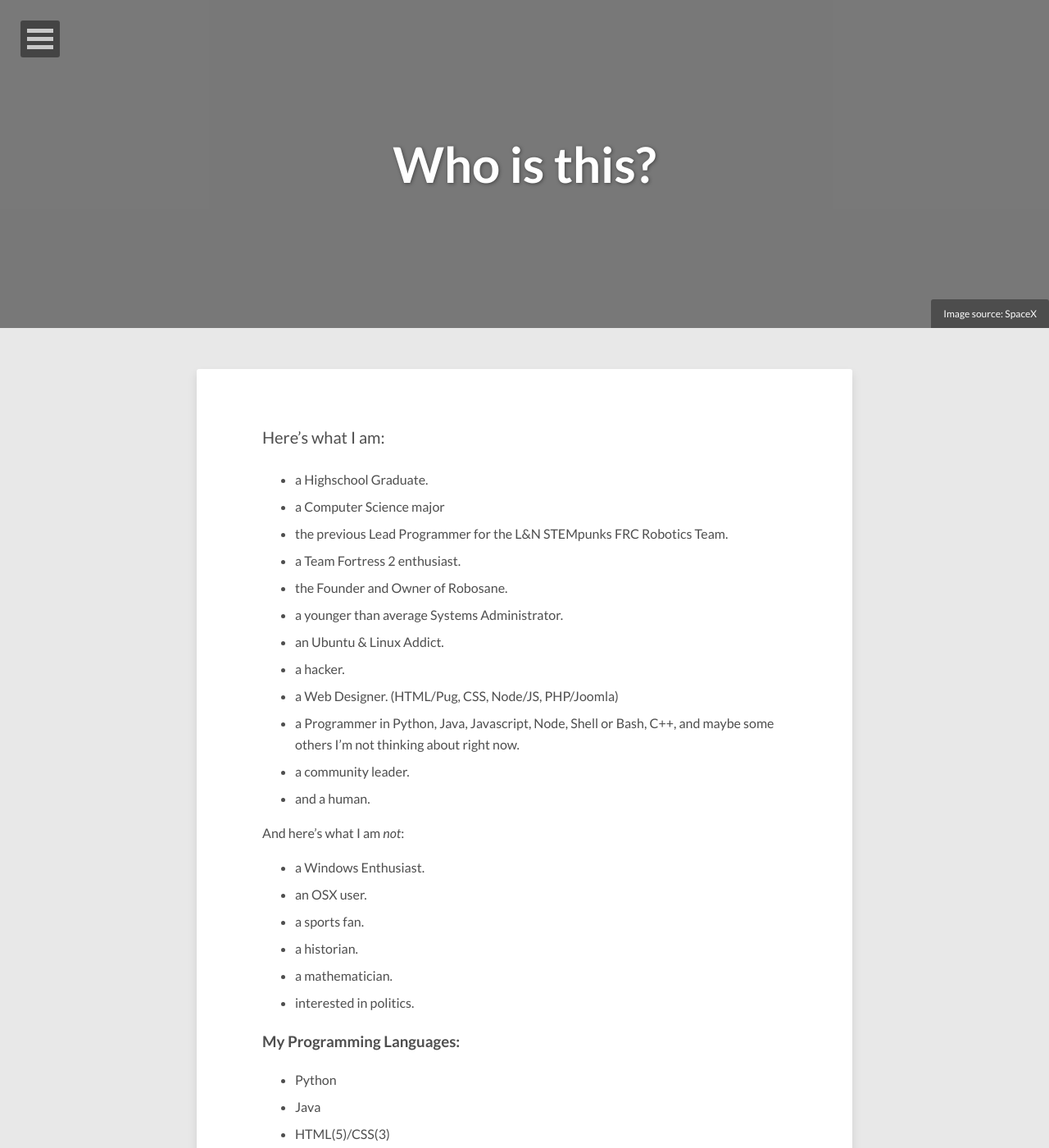
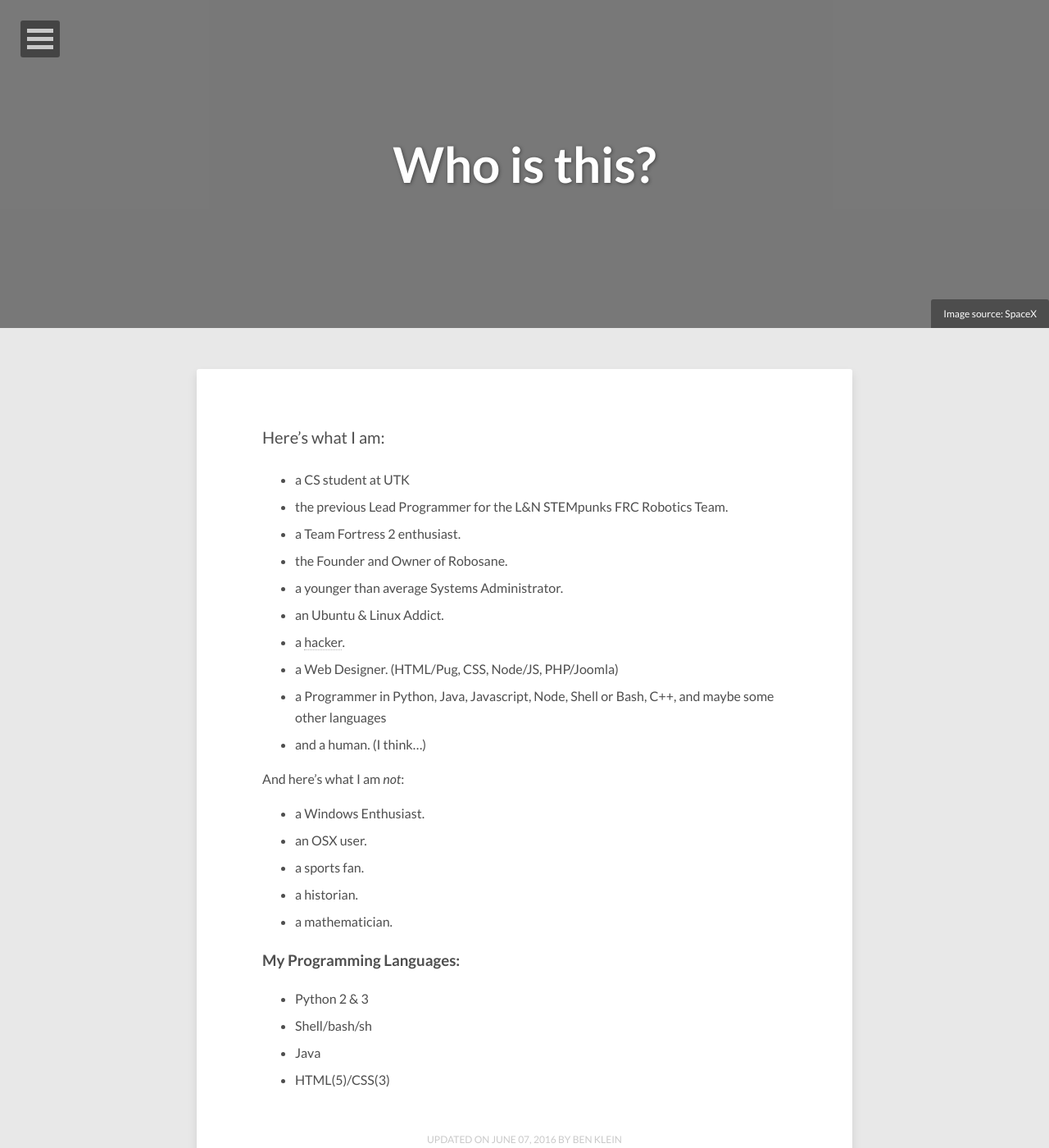
Before and after one commit to robobenklein/robobenklein.github.io, a Jekyll site: the page built from about/index.md, in a window 1280 px wide and 1400 px high. Shown: the whole window at 82% size. Built offline with Jekyll 4.4.1, drawn with Linux system fonts in a browser that asks for light colours; nearby versions of some CDN libraries.

Commit message:
Minor site edits Little content changes.

```diff
--- a/_data/navigation.yml
+++ b/_data/navigation.yml
@@ -1,6 +1,4 @@
 # Menu navigation links
 
 - title: Robosane
-  url: https://robosane.net
-- title: Robosane Forums
-  url: https://robosane.net/kunena/index
+  url: https://www.robosane.net
--- a/about/index.md
+++ b/about/index.md
@@ -11,18 +11,16 @@
 
 Here's what I am:
 
-* a Highschool Graduate.
-* a Computer Science major
+* a CS student at UTK
 * the previous Lead Programmer for the L&N STEMpunks FRC Robotics Team.
 * a Team Fortress 2 enthusiast.
 * the Founder and Owner of Robosane.
 * a younger than average Systems Administrator.
 * an Ubuntu & Linux Addict.
-* a hacker.
+* a [hacker](http://www.catb.org/jargon/html/H/hacker.html).
 * a Web Designer. (HTML/Pug, CSS, Node/JS, PHP/Joomla)
-* a Programmer in Python, Java, Javascript, Node, Shell or Bash, C++, and maybe some others I'm not thinking about right now.
-* a community leader.
-* and a human.
+* a Programmer in Python, Java, Javascript, Node, Shell or Bash, C++, and maybe some other languages
+* and a human. (I think...)
 
 And here's what I am *not*:
 
@@ -31,9 +29,9 @@
 * a sports fan.
 * a historian.
 * a mathematician.
-* interested in politics.
 
 ### My Programming Languages:
-* Python
+* Python 2 & 3
+* Shell/bash/sh
 * Java
 * HTML(5)/CSS(3)
```
